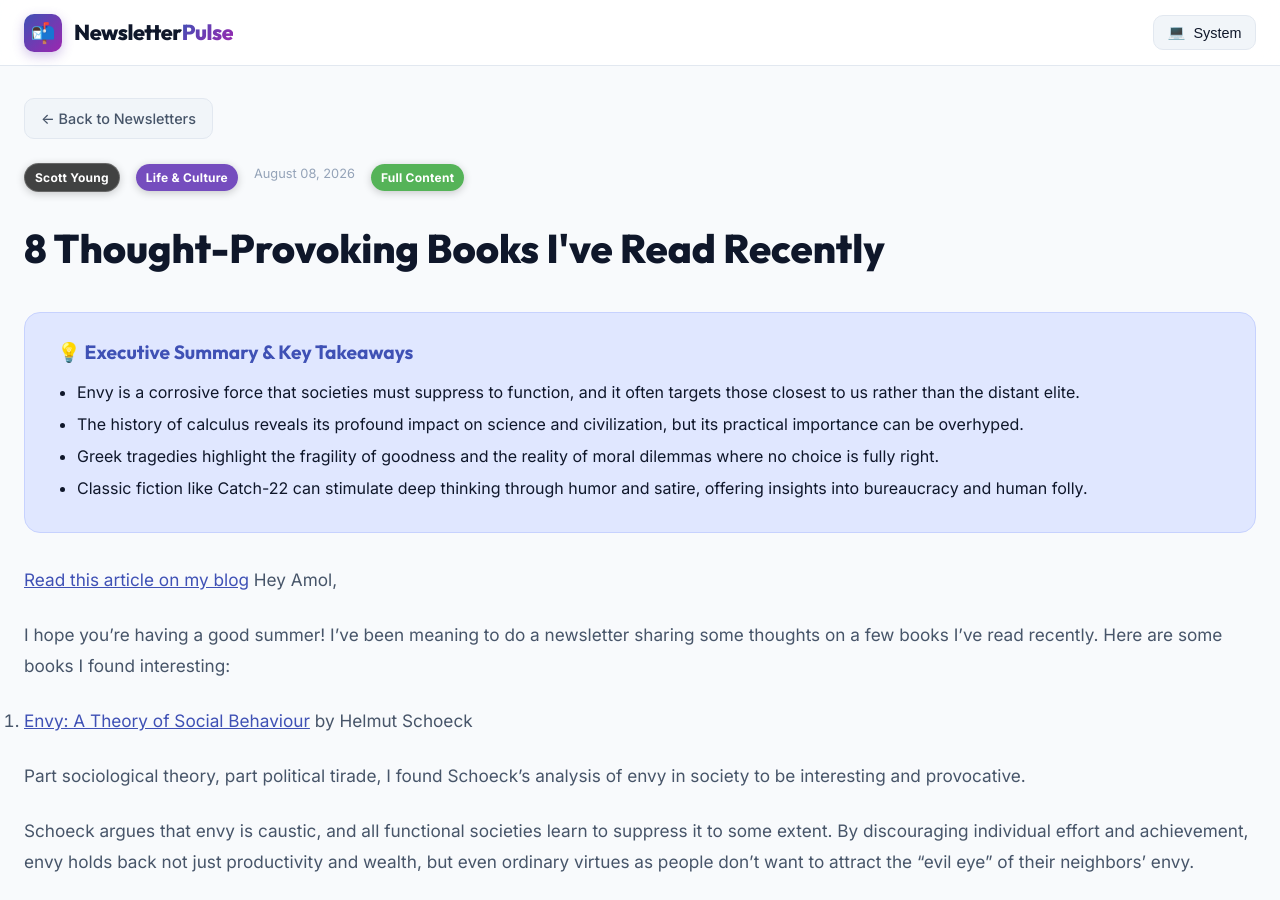
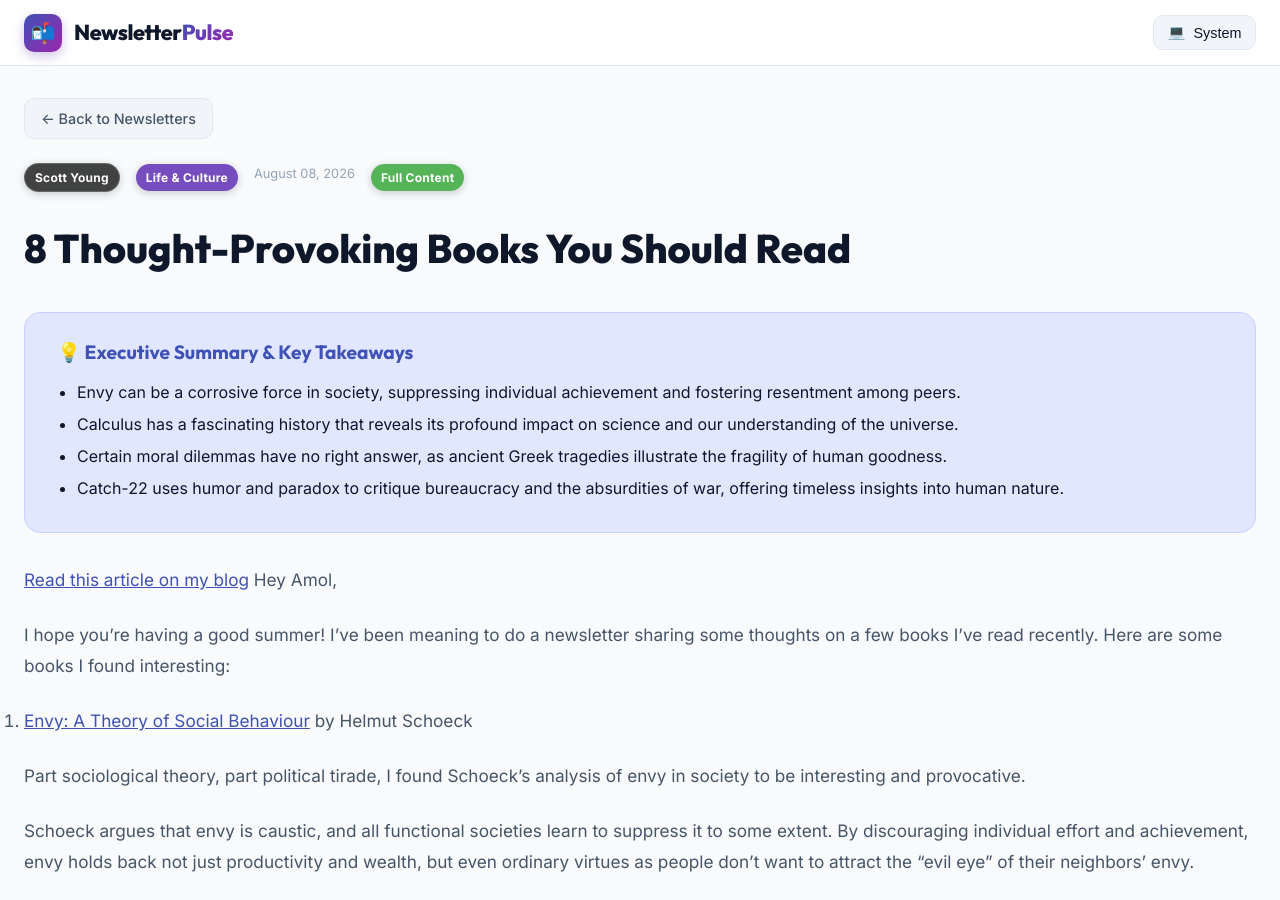
Before and after one commit to vampcoder/daily-newsletters, a Jekyll site: the page built from _posts/2026-08-08-8-thought-provoking-books-ive-read-recently.md, in a window 1280 px wide and 900 px high. Built offline with Jekyll 4.4.1, drawn with Linux system fonts in a browser that asks for light colours.

Commit message:
Update newsletter: 8 Thought-provoking books I've read recently

```diff
--- a/_posts/2026-08-08-8-thought-provoking-books-ive-read-recently.md
+++ b/_posts/2026-08-08-8-thought-provoking-books-ive-read-recently.md
@@ -1,18 +1,18 @@
 ---
 layout: post
-title: "8 Thought-Provoking Books I've Read Recently"
+title: "8 Thought-Provoking Books You Should Read"
 date: 2026-08-08 15:34:27 +0000
 source: "Scott Young"
 category: "Life & Culture"
-excerpt: "In this newsletter, Scott Young shares brief reviews of eight books he recently read, spanning topics from envy in society and the history of calculus to Greek tragedy, political philosophy, and a classic satire. His insights provoke thought on human nature, ethics, and the absurdities of life."
+excerpt: "In this newsletter, Scott Young shares his recent reading list, offering insightful commentary on eight books that span psychology, mathematics, philosophy, economics, and fiction. From Schoeck's analysis of envy to Heller's satirical classic Catch-22, Young provides thought-provoking perspectives that challenge conventional thinking."
 theme_gradient: "linear-gradient(135deg, #4caf50 0%, #388e3c 100%)"
 image: "https://www.scotthyoung.com/blog/wp-content/uploads/2026/08/51jzt8cSl3L._SL1400_-667x1024.jpg"
 is_summary: false
 key_takeaways:
-  - "Envy is a corrosive force that societies must suppress to function, and it often targets those closest to us rather than the distant elite."
-  - "The history of calculus reveals its profound impact on science and civilization, but its practical importance can be overhyped."
-  - "Greek tragedies highlight the fragility of goodness and the reality of moral dilemmas where no choice is fully right."
-  - "Classic fiction like Catch-22 can stimulate deep thinking through humor and satire, offering insights into bureaucracy and human folly."
+  - "Envy can be a corrosive force in society, suppressing individual achievement and fostering resentment among peers."
+  - "Calculus has a fascinating history that reveals its profound impact on science and our understanding of the universe."
+  - "Certain moral dilemmas have no right answer, as ancient Greek tragedies illustrate the fragility of human goodness."
+  - "Catch-22 uses humor and paradox to critique bureaucracy and the absurdities of war, offering timeless insights into human nature."
 ---
 
 [Read this article on my blog](https://5a3293ec.click.convertkit-mail4.com/wvuq20lkqlughk0ew46t7hned9de3b8h2d57/08hwhgu23e4n4ehlh5/aHR0cHM6Ly93d3cuc2NvdHRoeW91bmcuY29tL2Jsb2cvMjAyNi8wOC8wNi9yZWNlbnQtcmVhZGluZy0zLw==)    Hey Amol,
```
